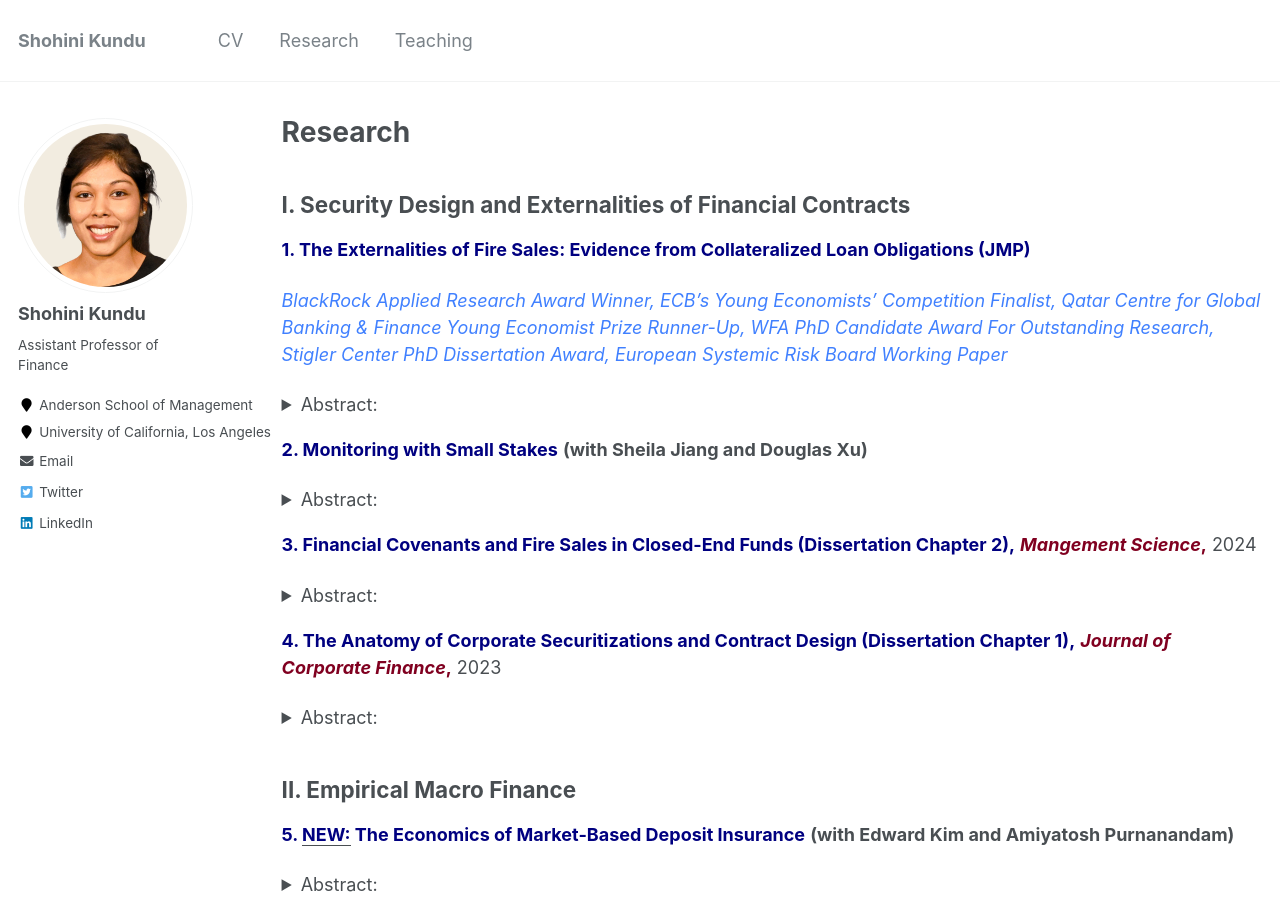
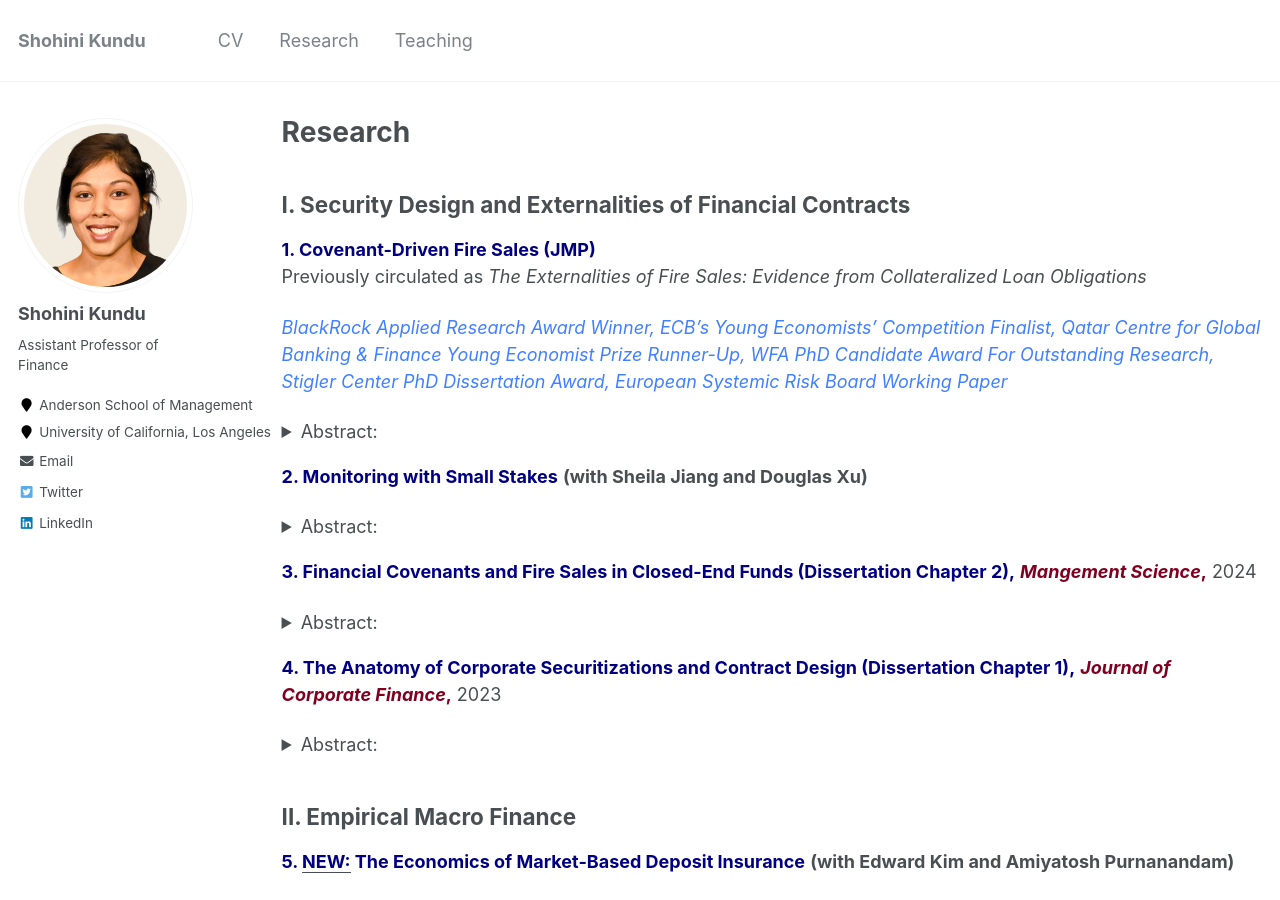
Before and after one commit to shohinikundu/shohinikundu.github.io, a Jekyll site: the page built from _pages/research.md, in a window 1280 px wide and 900 px high. Built offline with Jekyll 4.4.1, drawn with Linux system fonts in a browser that asks for light colours.

Commit message:
Update research.md

```diff
--- a/_pages/research.md
+++ b/_pages/research.md
@@ -7,7 +7,8 @@
 
 ## I. Security Design and Externalities of Financial Contracts
 
-<a href="https://papers.ssrn.com/sol3/papers.cfm?abstract_id=3735645" style="color:rgb(0, 0, 128); text-decoration: none;">**1. The Externalities of Fire Sales: Evidence from Collateralized Loan Obligations (JMP)** </a>
+<a href="https://papers.ssrn.com/sol3/papers.cfm?abstract_id=3735645" style="color:rgb(0, 0, 128); text-decoration: none;">**1. Covenant-Driven Fire Sales (JMP)** </a>\
+Previously circulated as _The Externalities of Fire Sales: Evidence from Collateralized Loan Obligations_
 
 <a href="https://www.blackrock.com/corporate/applied-research-award/prior-program-winners" style="color:rgb(64, 128, 255); text-decoration: none;">*BlackRock Applied Research Award Winner,* </a> <a href="https://www.ecb.europa.eu/pub/conferences/ecbforum/previous_fora/2021/html/YE_competition_2021.en.html" style="color:rgb(64, 128, 255); text-decoration: none;">*ECB's Young Economists' Competition Finalist,* </a> <a href="https://www.kcl.ac.uk/news/young-economist-prize-competition" style="color:rgb(64, 128, 255); text-decoration: none;">*Qatar Centre for Global Banking & Finance Young Economist Prize Runner-Up,* </a> <a href="https://westernfinance.org/wp-content/uploads/2021.links_.pdf" style="color:rgb(64, 128, 255); text-decoration: none;">*WFA PhD Candidate Award For Outstanding Research,* </a> <a href="https://www.chicagobooth.edu/research/stigler/research/phd-dissertation-award" style="color:rgb(64, 128, 255); text-decoration: none;">*Stigler Center PhD Dissertation Award,* </a> <a href="https://www.esrb.europa.eu/pub/pdf/wp/esrb.wp.141.en.pdf?a4df56ef10c1106af985488bee9b0435" style="color:rgb(64, 128, 255);text-decoration: none;">*European Systemic Risk Board Working Paper* </a>
 
```
